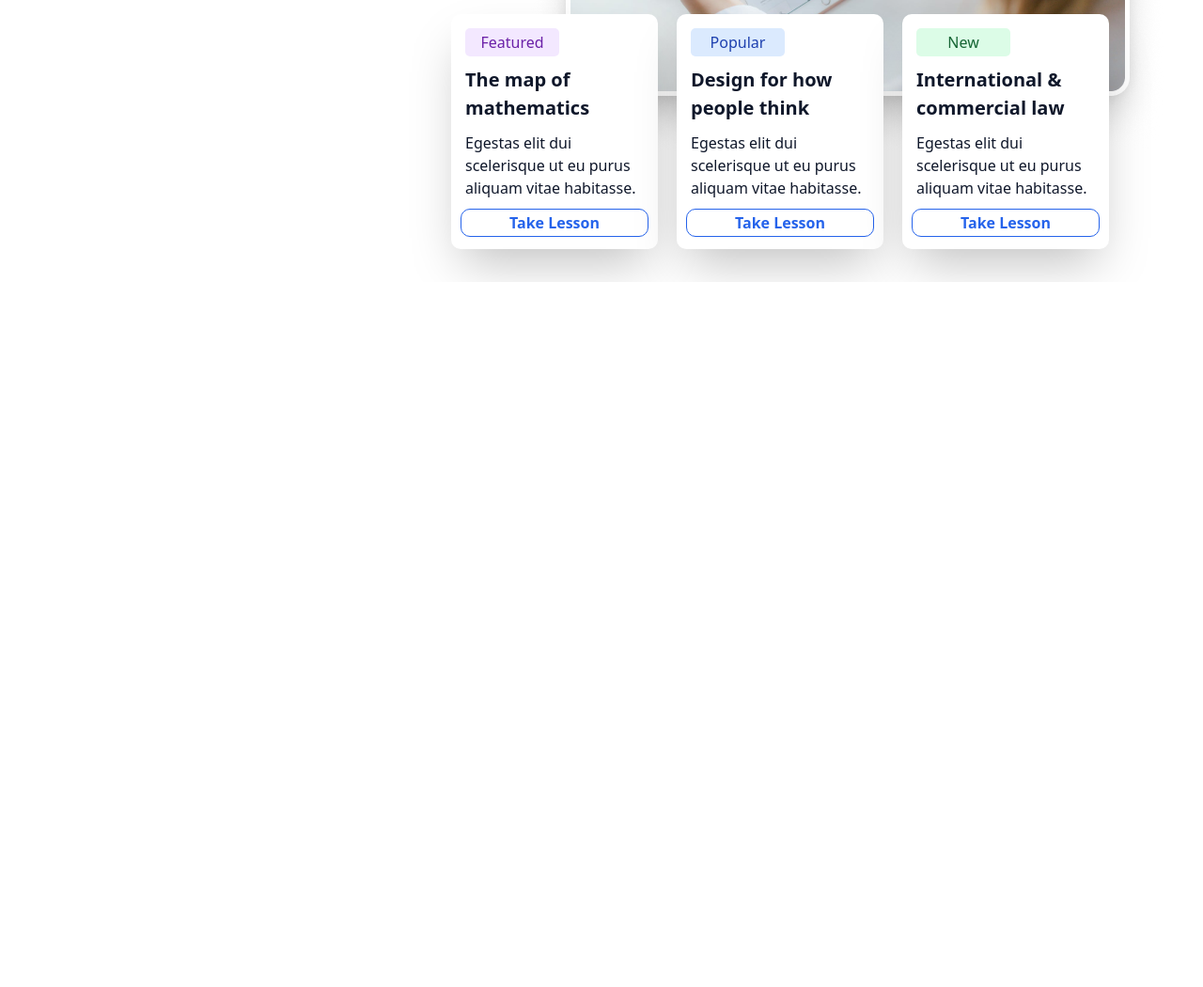
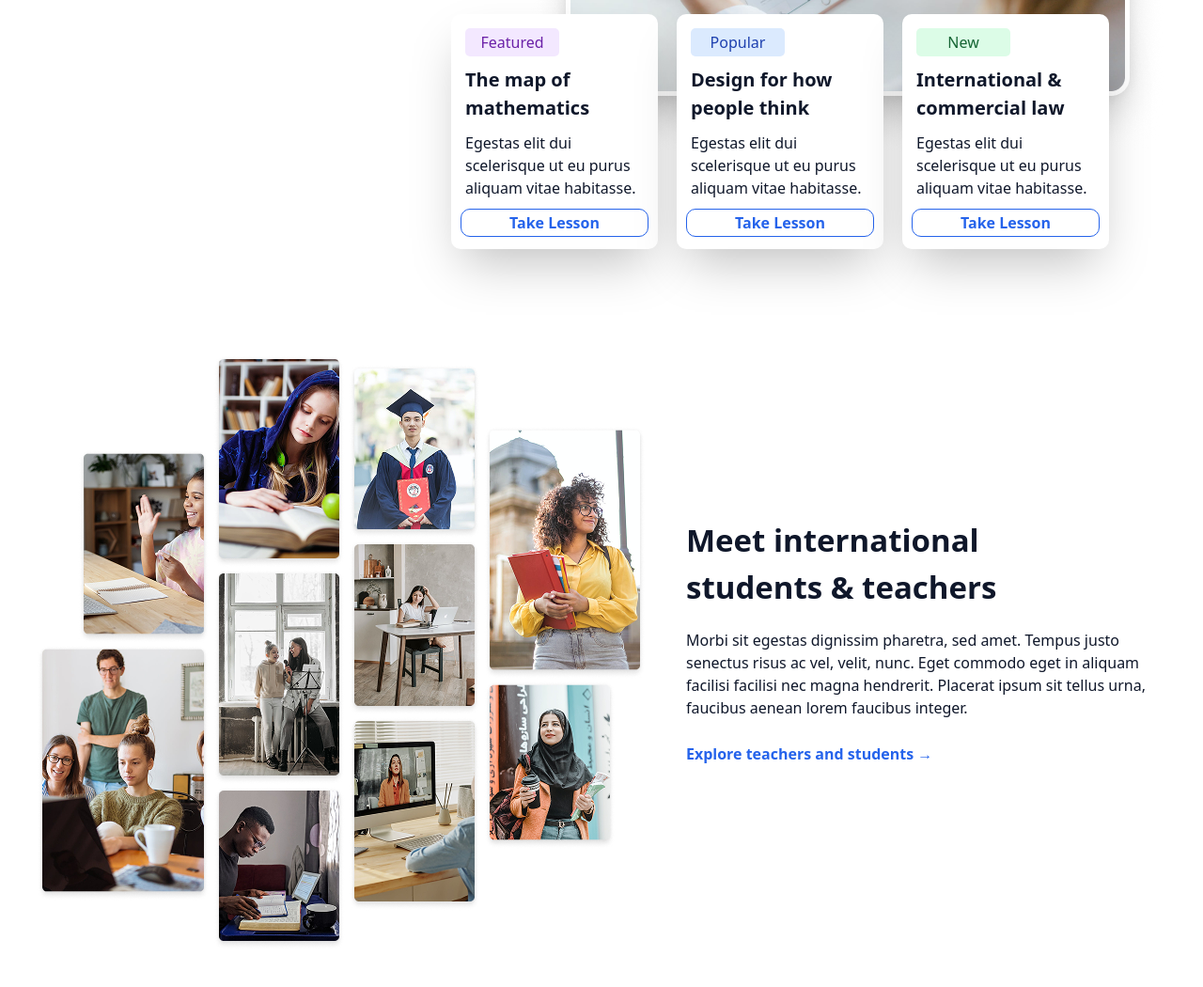
Before and after one commit to DBilol228/Week2Day6hw, a website: page index.html in a window 1280 px wide. Shown: the part 1960-3010 px from the top of the page at 94% size. Before the commit the page ends 2260 px from the top, so only its background shows below. Drawn offline with Linux system fonts and the light colour scheme.

Commit message:
section 4

```diff
--- a/index.html
+++ b/index.html
@@ -166,5 +166,26 @@
                 </div>
         </div>
     </div>
+    </div>
+
+    <div class="hidden lg:block max-w-[1200px] mt-[50px] m-auto">
+        <div class="w-[100%] h-[700px] mt-[20px]">
+            <img src="./src/images/peoples.png" alt="PEOPLES">
+        </div>
+        <div class="ml-[690px] mt-[-500px]">
+            <p class="text-[#0F172A] text-[33px] font-bold">Meet international<br>students & teachers</p>
+            <p class="text-[#0F172A] text-[16px] mt-[20px]">Morbi sit egestas dignissim pharetra, sed amet. Tempus justo<br>senectus risus ac vel, velit, nunc. Eget commodo eget in aliquam<br>facilisi facilisi nec magna hendrerit. Placerat ipsum sit tellus urna,<br>faucibus aenean lorem faucibus integer.</p>
+            <p class="text-[#2563EB] text-[16px] mt-[25px] font-bold">Explore teachers and students →</p>
+        </div>
+    </div>
+
+    <div class="lg:hidden max-w-[500px] m-auto">
+        <div class="w-[100%] h-[800px] mt-[20px]">
+            <p class="pl-[10px] mt-[20px] text-[30px] text-[#0F172A] font-bold">Meet international students<br>& teachers</p>
+            <p class="pl-[10px] mt-[10px] text-[16px] text-[#0F172A]">Morbi sit egestas dignissim pharetra, sed amet.<br>Tempus justo senectus risus ac vel, velit, nunc.<br>Eget commodo eget in aliquam facilisi facilisi nec<br>magna hendrerit. Placerat ipsum sit tellus urna,<br>faucibus aenean lorem faucibus integer.</p>
+            <p class="pl-[10px] mt-[24px] text-[17px] text-[#2563EB] font-bold">Explore teachers and students →</p>
+            <img src="./src/images/peoples.png" alt="peoples">
+        </div>
+    </div>
 </body>
 </html>
```
Also changed, not shown: src/images/peoples.png (added), src/output.css.
